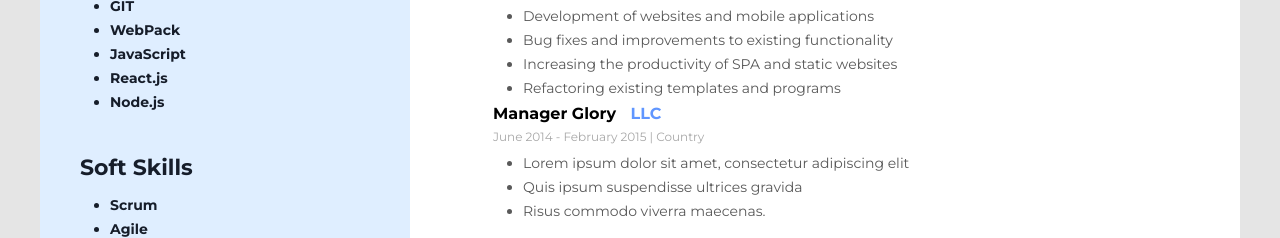
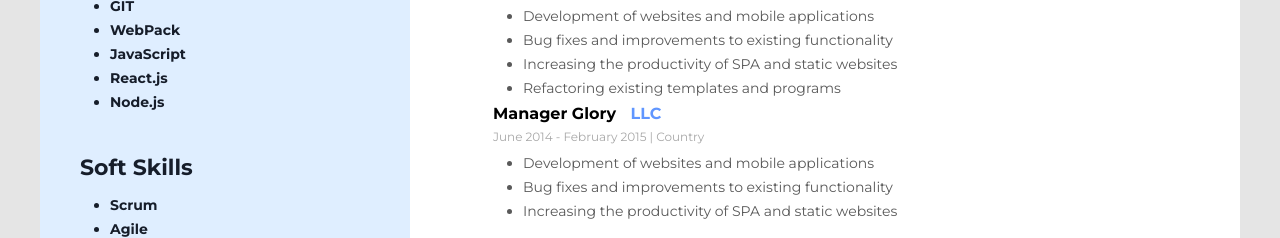
Before and after one commit to webdevleviathan/GO-IT, a plain HTML site: page index.html in a window 1280 px wide. Shown: the part 692-930 px from the top of the page. Drawn offline with Linux system fonts and the light colour scheme.

Commit message:
Update index.html
updated 3rd company

```diff
--- a/index.html
+++ b/index.html
@@ -67,9 +67,9 @@
           <h4 class="company-name">Manager Glory <span class="company-info">LLC</span></h4>
           <p class="company-time">June 2014 - February 2015 | Country</p>
           <ul class="company-elements-list">
-            <li>Lorem ipsum dolor sit amet, consectetur adipiscing elit</li>
-            <li>Quis ipsum suspendisse ultrices gravida</li>
-            <li>Risus commodo viverra maecenas.</li>
+            <li>Development of websites and mobile applications</li>
+            <li>Bug fixes and improvements to existing functionality</li>
+            <li>Increasing the productivity of SPA and static websites</li>
           </ul>
         </div>
       </div>
```
